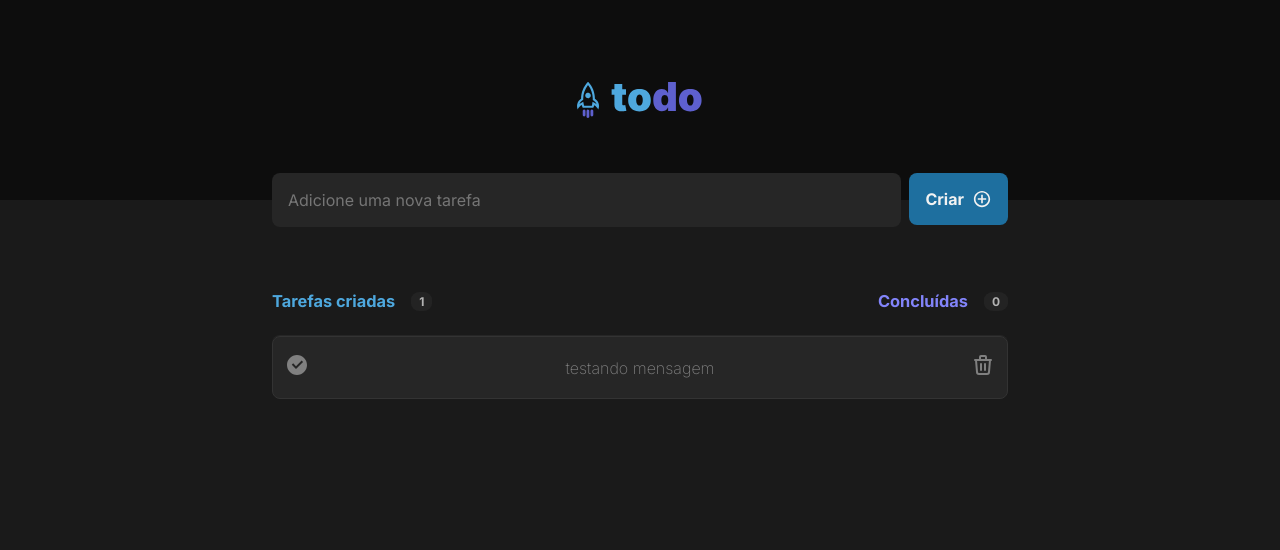
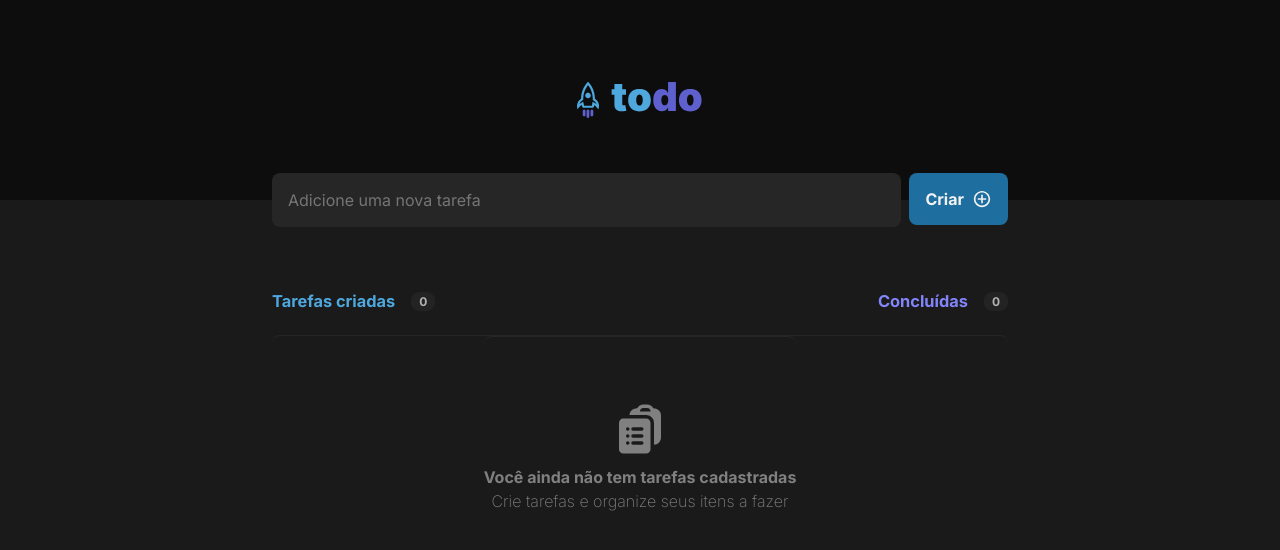
Before and after one commit to limagustavo2200/ToDoListReact, a React (Vite) app: page / in a window 1280 px wide. Shown: the top 550 px of the page. Built offline with nearby package versions, Linux system fonts and the light colour scheme.

Commit message:
feat: implemented task delete function and refactor others styles

```diff
--- a/src/App.module.css
+++ b/src/App.module.css
@@ -60,10 +60,24 @@
 .info_container {
     border-top: solid 1px var(--gray-500);
     border-radius: 8px;
-    padding: 4rem auto;
     font-size: 1rem;
     color: var(--gray-300);
 
+    display: flex;
+    flex-direction: column;
+    justify-content: center;
+    align-items: center;
+    gap: 1rem;
+    margin-bottom: 1.5rem;
+
+}
+
+.text_for_zero_tasks {
+    padding: 4rem 0;
+    border-top: solid 1px var(--gray-500);
+    border-radius: 8px;
+    font-size: 1rem;
+    color: var(--gray-300);
 
     display: flex;
     flex-direction: column;
--- a/src/App.tsx
+++ b/src/App.tsx
@@ -1,6 +1,6 @@
 import styles from './App.module.css';
 
-import { Header } from './components/Header/Header'
+import { Header } from './components/Header/Header';
 import { SearchContainer } from './components/SearchContainer/SearchContainer';
 
 import { HiClipboardDocumentList } from "react-icons/hi2";
@@ -12,15 +12,16 @@ import { v4 as uuidv4 } from 'uuid';
 interface Task {
   id: string;
   message: string;
-}
+};
 
 export interface TaskProps {
   task: Task;
-}
+  deleteTask: (id: string) => void;
+};
 
 export function App() {
 
-  const [tasks, setTasks] = useState<Task[]>([{id: uuidv4(), message: 'testando mensagem'}]);
+  const [tasks, setTasks] = useState<Task[]>([]);
 
 
   function addTask(message: string) {
@@ -32,6 +33,13 @@ export function App() {
     console.log('chegou aqui no fim da adicao de task');
 
   };
+
+  function deleteTask(idTaskToDelete: string) {
+    const tasksListWithDeleete  = tasks.filter( task => {
+      return task.id !== idTaskToDelete;
+    });
+    setTasks(tasksListWithDeleete);
+  }
 
   return (
     <div>
@@ -53,23 +61,25 @@ export function App() {
             </div>
             <div className={styles.title_and_accountant}>
               <h3 className={styles.title_completed_tasks}>Concluídas</h3>
-              <p>0</p>
+              <p className={styles.count_tasks}>0</p>
             </div>
           </div>
 
           <div className={styles.info_container}>
             {tasks.length === 0 ? (
-              <>
+              <div className={styles.text_for_zero_tasks}>
                 <HiClipboardDocumentList size={56} />
                 <span>Você ainda não tem tarefas cadastradas</span>
                 <p>Crie tarefas e organize seus itens a fazer</p>
-              </>
+              </div>
             )
             : (
               tasks.map( task => {
                 return (
                   <Task
+                    key={task.id}
                     task={task}
+                    deleteTask={deleteTask}
                   />
                 )
               })
--- a/src/components/SearchContainer/SearchContainer.tsx
+++ b/src/components/SearchContainer/SearchContainer.tsx
@@ -1,4 +1,4 @@
-import { ChangeEvent, FormEvent, useState } from 'react';
+import { ChangeEvent, FormEvent, InvalidEvent, useState } from 'react';
 import styles from './SearchContainer.module.css';
 import { IoMdAddCircleOutline } from "react-icons/io";
 
@@ -23,6 +23,10 @@ export function SearchContainer({ addTask }: SearchContainerProps) {
         setNewMessageTask(event.target.value);
     }
 
+    function handleNewTaskInvalid(event: InvalidEvent<HTMLInputElement>) {
+        event.target.setCustomValidity('Campo obrigatório! Preencha com alguma tarefa.');
+    }
+
     return (
         <form onSubmit={handleAddTask} className={styles.searchContainer}>
             <input
@@ -30,6 +34,7 @@ export function SearchContainer({ addTask }: SearchContainerProps) {
                 placeholder='Adicione uma nova tarefa'
                 value={newMessageTask}
                 onChange={handleNewTaskChange}
+                onInvalid={handleNewTaskInvalid}
                 required
             />
 
--- a/src/components/Task/Task.module.css
+++ b/src/components/Task/Task.module.css
@@ -11,15 +11,21 @@
     border: solid 1px var(--gray-400);
 }
 
-.task_container > p {
-    text-align: start;
-}
-
-.icon_trash {
+.icon_trash button {
+    background: transparent;
+    border: none;
+    color: var(--gray-300);
     transition: color 0.8s ease;
 
 }
 
-.icon_trash:hover {
+.icon_trash button:hover {
     color: var(--danger);
 }
+
+.info_task {
+    max-width: 100%;
+    color: var(--gray-100);
+    word-break: break-word; /* Quebra palavras grandes, se necessário */
+    max-width: 100%; /* Impede que ultrapasse o tamanho máximo do container */
+}
--- a/src/components/Task/Task.tsx
+++ b/src/components/Task/Task.tsx
@@ -6,8 +6,12 @@ import { TaskProps } from '../../App';
 
 
 
+export function Task({task, deleteTask}: TaskProps) {
 
-export function Task({task}: TaskProps) {
+    function handleDeleteTask() {
+        deleteTask(task.id);
+    }
+
     return (
         <div className={styles.task_container}>
 
@@ -16,12 +20,14 @@ export function Task({task}: TaskProps) {
                 {/* <RiCheckboxBlankCircleLine /> */}
             </div>
 
-            <div className={styles.menssage_task}>
+            <div className={styles.message_task}>
                 <p className={styles.info_task}>{task.message}</p>
             </div>
 
             <div className={styles.icon_trash}>
-                <TbTrash size={24}/>
+                <button onClick={handleDeleteTask}>
+                    <TbTrash size={24}/>
+                </button>
             </div>
         </div>
     )
--- a/src/global.css
+++ b/src/global.css
@@ -16,6 +16,10 @@
   --white: #fff;
 }
 
+:focus {
+  outline: 2px solid var(--blue);
+}
+
 * {
   margin: 0;
   padding: 0;
@@ -27,6 +31,8 @@ body {
   -webkit-font-smoothing: antialiased;
   background: var(--gray-600);
   color: var(--white);
+  overflow-x: hidden; /* Desativa a rolagem horizontal */
+  width: 100%; /* Garante que o conteúdo não ultrapasse os limites */
 }
 
 body, input, textarea, button {
```
